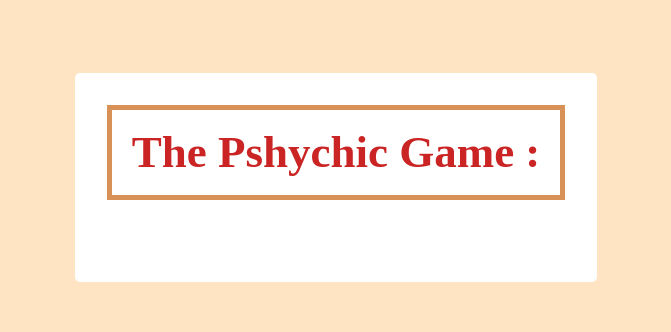
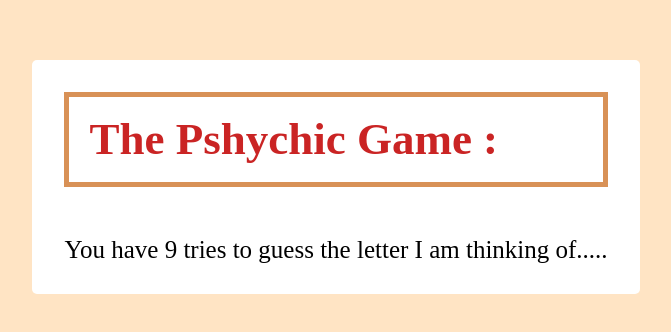
Before and after one commit to anish732/Psychic-Game, a plain HTML site: page index.html in a window 1280 px wide. Shown: the part 142-474 px from the top of the page, without its empty margins (304-975 px from the left). Drawn offline with Linux system fonts and the light colour scheme.

Commit message:
add p tag in html

```diff
--- a/index.html
+++ b/index.html
@@ -11,6 +11,7 @@
 <body>
     <div class="container">
     <h1 id ="game"><bold>The Pshychic Game :</bold></h1><br><br>
+    <p>You have 9 tries to guess the letter I am thinking of.....</p>
     <p id="userchoice-text"></p>
     <p id ="wins-text"></p>
     <p id= "losses-text"></p>
```
